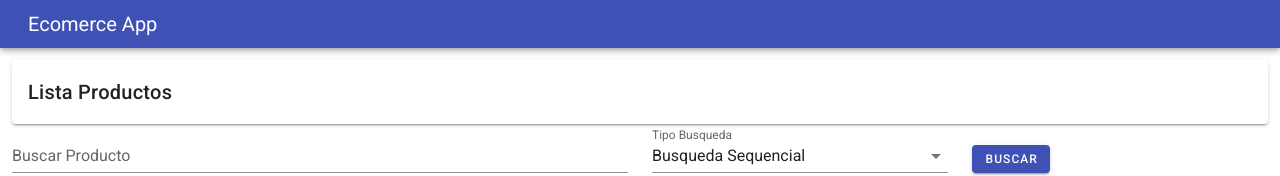
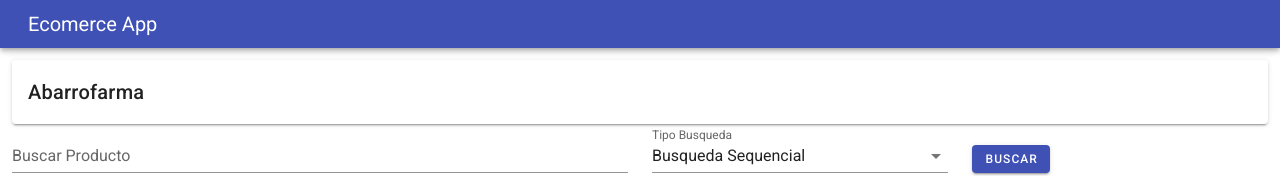
Before and after one commit to crisswebapp/Abarrofarma, a Nuxt app: page /farma in a window 1280 px wide. Shown: the top 176 px of the page. Built offline with nearby package versions, Linux system fonts and the light colour scheme.

Commit message:
modified:   pages/farma/index.vue

```diff
--- a/pages/farma/index.vue
+++ b/pages/farma/index.vue
@@ -1,24 +1,19 @@
 <template>
   <v-container fluid>
     <v-card>
-      <v-card-title>Lista Productos</v-card-title>
-      <v-snackbar
-        v-model="snackbar"
-        :bottom="y === 'bottom'"
-        :color="color"
-        :left="x === 'left'"
-        :multi-line="mode === 'multi-line'"
-        :right="x === 'right'"
-        :timeout="timeout"
-        :top="y === 'top'"
-        :vertical="mode === 'vertical'"
-      >
-        {{ error }}
-        <v-btn dark text @click="snackbar = false">
-          Close
-        </v-btn>
-      </v-snackbar>
+      <v-card-title>Abarrofarma</v-card-title>
     </v-card>
+    <v-snackbar
+      v-model="noti.activar"
+      :color="noti.color"
+      :timeout="noti.timeout"
+      :top="true"
+    >
+      {{ noti.msg }}
+      <v-btn dark text @click="noti.activar = false">
+        Close
+      </v-btn>
+    </v-snackbar>
     <v-row align="center" justify="center">
       <ContenedorBuscador @click="hacerBusqueda" />
       <ResultadoBusqueda
@@ -36,26 +31,28 @@ import ContnedorProductos from '~/components/abarrofarma/contenedorProductos'
 import ResultadoBusqueda from '~/components/abarrofarma/resultadoBusqueda'
 import ContenedorBuscador from '~/components/abarrofarma/contenedorBuscador'
 export default {
-  components: { ContnedorProductos, ResultadoBusqueda, ContenedorBuscador },
+  components: {
+    ContnedorProductos,
+    ResultadoBusqueda,
+    ContenedorBuscador
+  },
   data() {
     return {
-      color: 'error',
-      mode: '',
-      timeout: 2000,
-      x: null,
-      y: 'top',
-      snackbar: false,
-      error: null,
-      dataText: null,
       productos: null,
-      infoBusqueda: {}
+      infoBusqueda: {},
+      noti: {
+        msg: '',
+        color: 'error',
+        timeout: 2500,
+        activar: false
+      }
     }
   },
   created: function() {
     return this.generarData()
   },
   methods: {
-    generarData: function() {
+    generarData() {
       this.productos = data().hijos[0].hijos.map(prodcuto => {
         let newprod = {}
         newprod['nombre'] = prodcuto.valor.nombre
@@ -63,7 +60,7 @@ export default {
         return newprod
       })
     },
-    hacerBusqueda: function(data, tBusqueda) {
+    hacerBusqueda(data, tBusqueda) {
       this.infoBusqueda = {}
       try {
         switch (tBusqueda) {
@@ -72,14 +69,14 @@ export default {
               data.toLowerCase().trim(),
               this.productos
             )
-            this.snackbar = false
+            this.noti.activar = false
             break
           case 'Busqueda Binaria':
             console.log('Busqueda Binaria')
         }
       } catch (error) {
-        this.snackbar = true
-        this.error = error
+        this.noti.activar = true
+        this.noti.msg = error
       }
     }
   }
```
